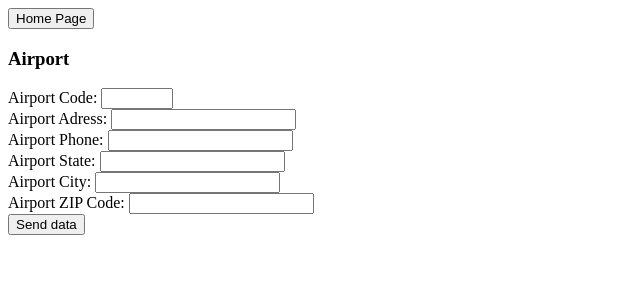
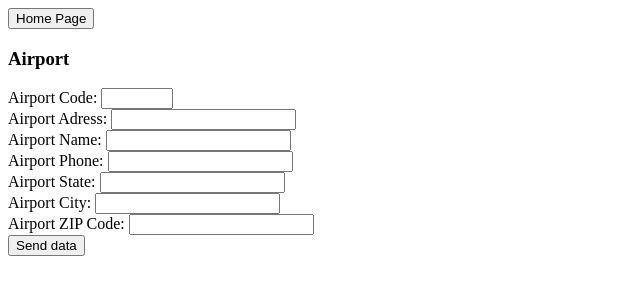
Before and after one commit to agAlexandre/redshift_flask, a Flask app: page /airport.html in a window 1280 px wide. Shown: the top 300 px of the page, without its empty margins (0-640 px from the left). Run offline with Flask 2, Linux system fonts and the light colour scheme; some libraries are stand-ins or nearby versions.

Commit message:
12/05/2020

```diff
--- a/app.py
+++ b/app.py
@@ -38,7 +38,7 @@ def insertAirReservation():
         date_back = request.form['date_back']
         engine = sa.create_engine('redshift+psycopg2://awsuser:2020Inmetrics@inmetrics.c7adyubj9dlv.us-east-2.redshift.amazonaws.com:5439/airport')
         query ="START TRANSACTION;\
-           INSERT INTO dim_air_reservation (number_reservation,number_armchair ,date_leaving,date_back,reservation_created_at )\
+           INSERT INTO dim_air_reservation (number_reservation,number_armchair ,date_leaving,date_back,fk_reservation_created_at )\
 	        VALUES('%s','%s','%s','%s',CURRENT_TIMESTAMP);\
            INSERT INTO dim_time_reservation (reservation_created_at) \
                 VALUES (CURRENT_TIMESTAMP);\
@@ -67,7 +67,7 @@ def insertAirline():
 @app.route('/airport.html',methods=['GET','POST'])
 def insertAirport():
     if request.method == 'POST':
-        #name_airport = request.form['name_airport']
+        name_airport = request.form['name_airport']
         code_airport = request.form['code_airport']
         adress_airport = request.form['adress_airport']
         phone_airport = request.form['phone_airport']
@@ -76,9 +76,9 @@ def insertAirport():
         zip_code_airport= request.form['zip_code_airport']
         engine = sa.create_engine('redshift+psycopg2://awsuser:2020Inmetrics@inmetrics.c7adyubj9dlv.us-east-2.redshift.amazonaws.com:5439/airport')
         query = \
-        "INSERT INTO dim_airport (code_airport,adress_airport,phone_airport,state_airport,city_airport,zip_code_airport)\
-        VALUES('%s','%s','%s','%s','%s','%s');"\
-        %(code_airport,adress_airport,phone_airport,state_airport,city_airport,zip_code_airport)
+        "INSERT INTO dim_airport (code_airport,name_airport,adress_airport,phone_airport,state_airport,city_airport,zip_code_airport)\
+        VALUES('%s','%s','%s','%s','%s','%s','%s');"\
+        %(code_airport,name_airport,adress_airport,phone_airport,state_airport,city_airport,zip_code_airport)
         with engine.begin() as conn:
             conn.execute(query)
         conn.close()
@@ -155,7 +155,7 @@ def insertTakeOff():
             		fk_dim_passenger,\
             		fk_dim_plane,\
             		fk_dim_time_flight,\
-            		flight_created_at)\
+            		fk_flight_created_at)\
         	SELECT {code_flight},\
             		COUNT(DISTINCT number_flight ),\
             		{tariff_flight},\
@@ -177,7 +177,7 @@ def insertTakeOff():
             		dim_destiny_place,\
             		dim_origin_place,\
             		dim_passenger,\
-            		dim_plane \
+            		dim_plane\
 		COMMIT; "
         with engine.begin() as conn:
             conn.execute(query)
--- a/templates/airport.html
+++ b/templates/airport.html
@@ -21,6 +21,9 @@
             <label for="lineName">Airport Adress:</label>
             <input type="text" maxlength="50" id="adress_airport" name="adress_airport" required/>
         </div>
+	<div>
+	   <label for="airName">Airport Name: </label>
+	   <input type="text" maxlength="20" id="name_airport" name="name_airport" required/>
         <div>
             <label for="dtLeaving">Airport Phone:</label>
             <input type="tel" maxlength="20" id="phone_airport" name="phone_airport" required/>
--- a/templates/passenger.html
+++ b/templates/passenger.html
@@ -23,7 +23,7 @@
         </div>
         <div>
             <label for="email">E-mail:</label>
-            <input type="text" maxlength="20" id="email" name="email_passenger" required/>
+            <input type="text" maxlength="60" id="email" name="email_passenger" required/>
         </div>
         <div>
             <label for="phone">Phone:</label>
```
